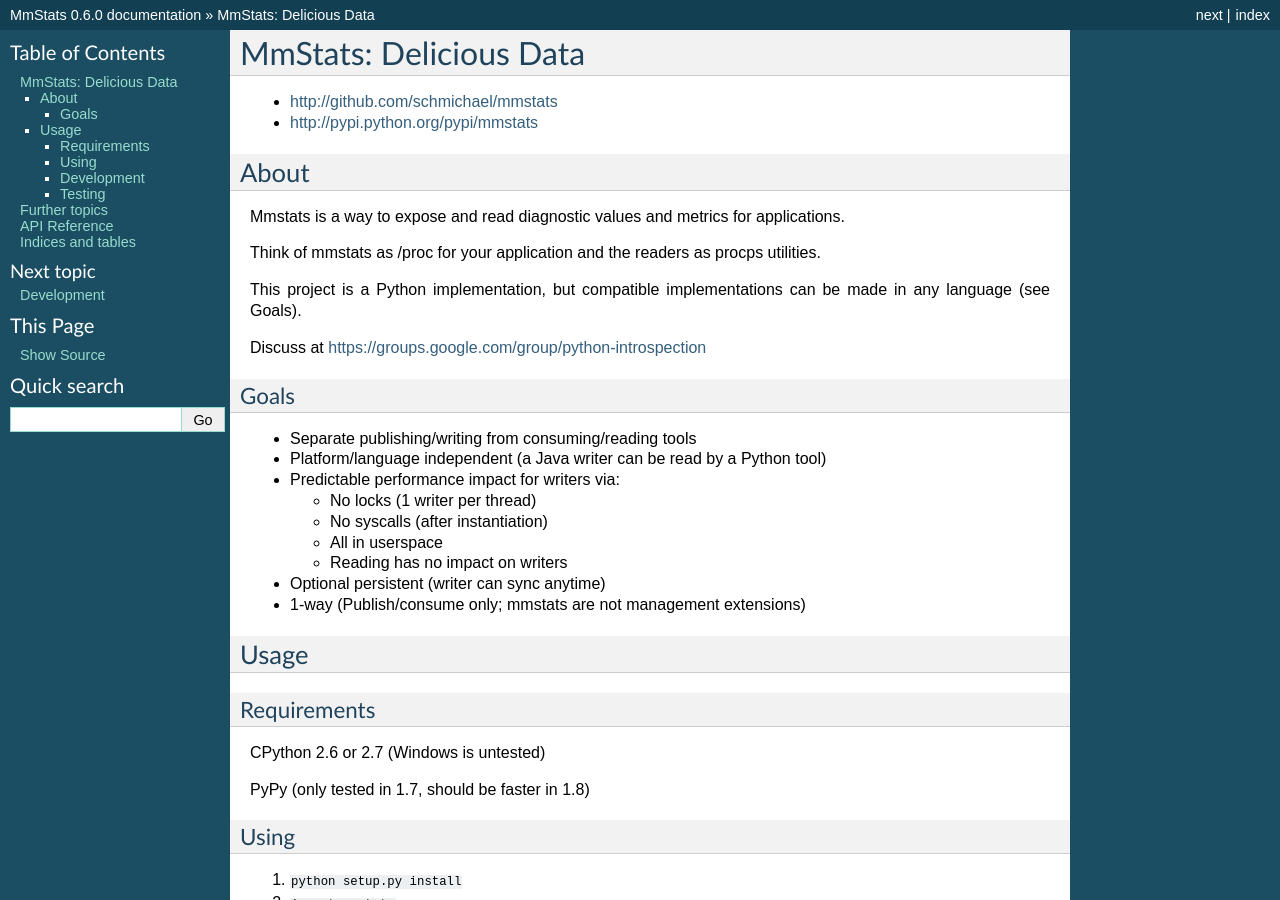
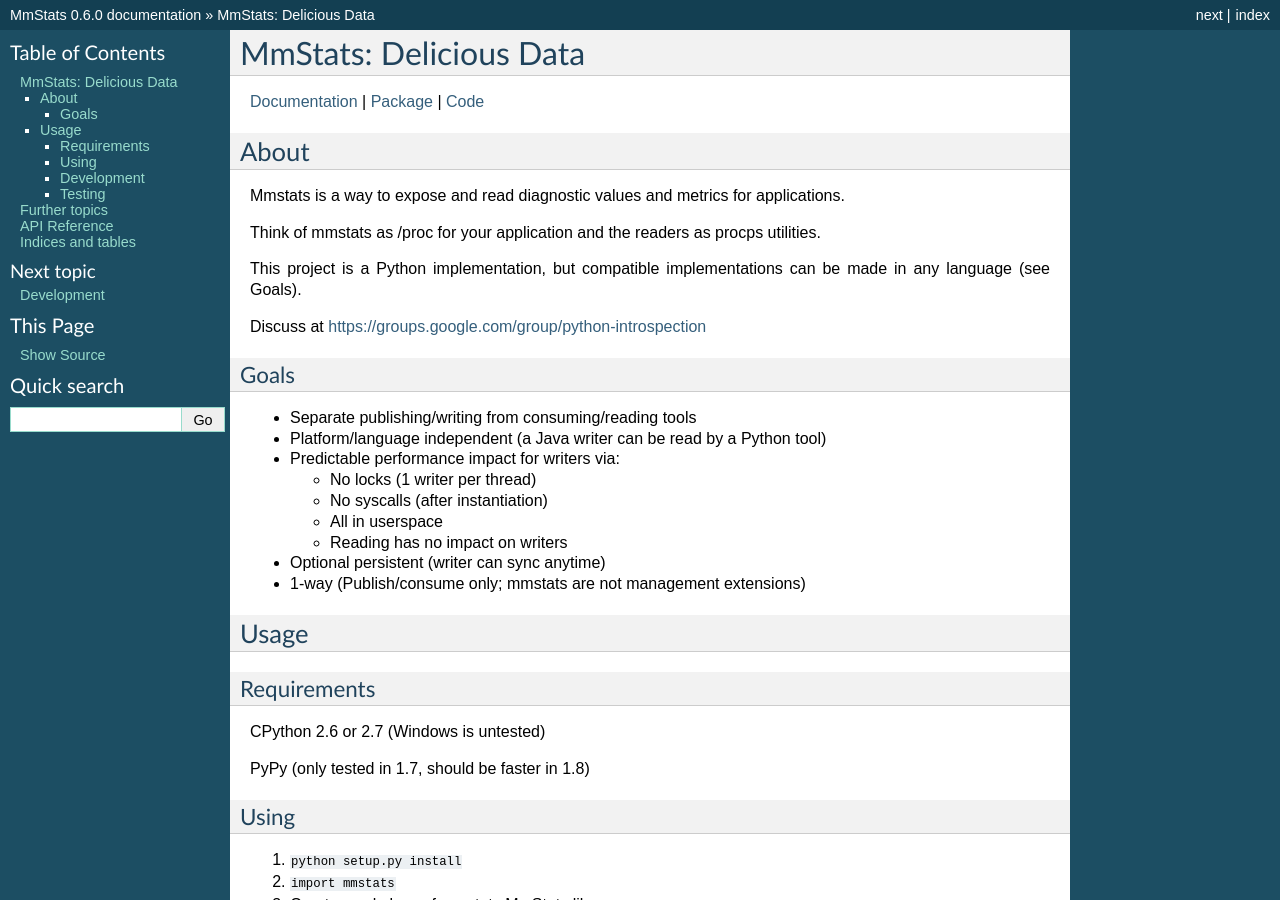
Before and after one commit to schmichael/mmstats, a Sphinx documentation site: the page built from docs/index.rst, in a window 1280 px wide and 900 px high. Built offline with Sphinx 7.4.7, drawn with Linux system fonts in a browser that asks for light colours.

Commit message:
Move links to top of README so they're on PyPI too

```diff
--- a/README.rst
+++ b/README.rst
@@ -1,3 +1,7 @@
+`Documentation <http://mmstats.readthedocs.org/>`_ |
+`Package <http://pypi.python.org/pypi/mmstats>`_ |
+`Code <http://github.com/schmichael/mmstats/>`_
+
 =====
 About
 =====
--- a/docs/index.rst
+++ b/docs/index.rst
@@ -5,9 +5,6 @@
 
 MmStats: Delicious Data
 =======================
-
-* http://github.com/schmichael/mmstats
-* http://pypi.python.org/pypi/mmstats
 
 .. include:: ../README.rst
 
```
